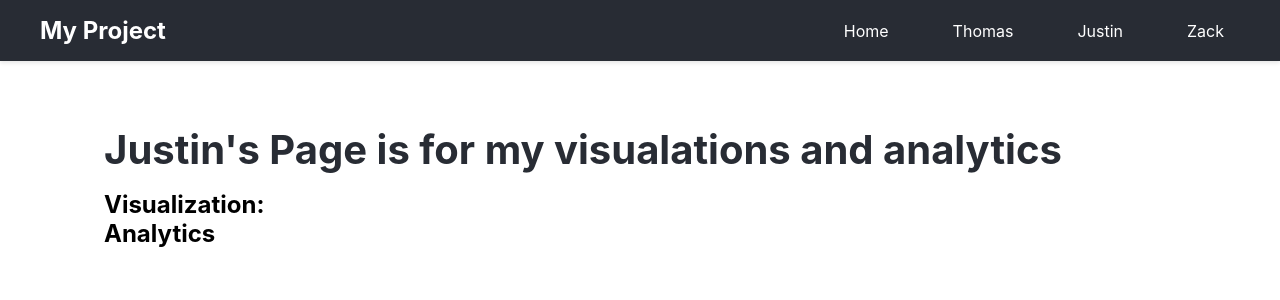
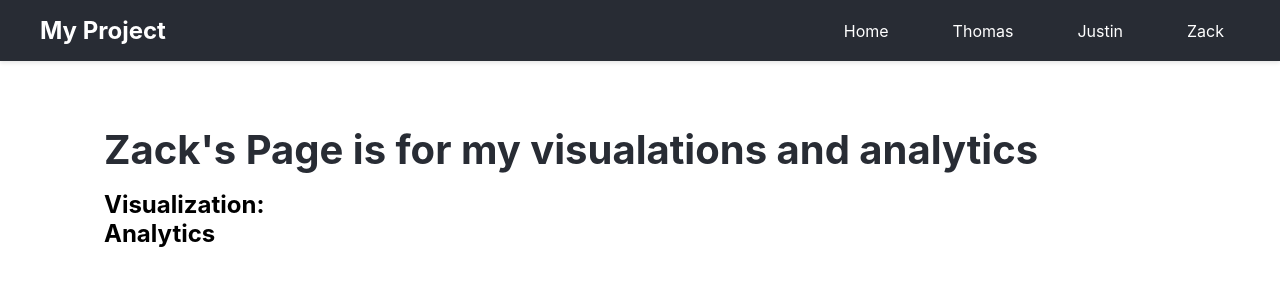
Before and after one commit to ThomasL25/CSI-480-01, a React (Vite) app in the folder Project2/Project2Website/BinaryDecisionTreeWebsite/: page /zack in a window 1280 px wide. Shown: the top 300 px of the page. Built offline with nearby package versions, Linux system fonts and the light colour scheme.

Commit message:
Update ZackPage.jsx

```diff
--- a/Project2/Project2Website/BinaryDecisionTreeWebsite/src/pages/ZackPage.jsx
+++ b/Project2/Project2Website/BinaryDecisionTreeWebsite/src/pages/ZackPage.jsx
@@ -1,7 +1,7 @@
 function ZackPage() {
     return (
          <div className="page-container">
-            <h1>Justin's Page is for my visualations and analytics</h1>
+            <h1>Zack's Page is for my visualations and analytics</h1>
             <h2>Visualization:</h2>
             <h2>Analytics</h2>
         </div>
```
